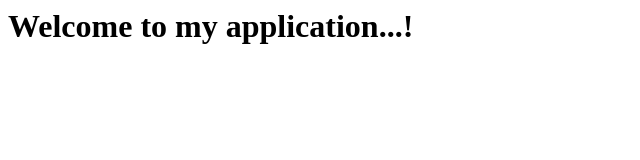
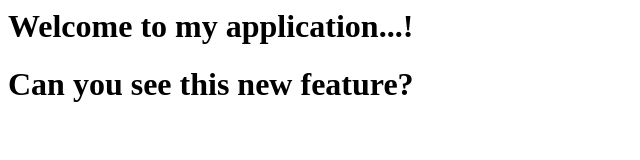
Before and after one commit to pathakbhaskar/execlr-devops, a plain HTML site: page index.html in a window 1280 px wide. Shown: the whole page, without its empty margins (0-640 px from the left). Drawn offline with Linux system fonts and the light colour scheme.

Commit message:
Update index.html

```diff
--- a/index.html
+++ b/index.html
@@ -7,5 +7,6 @@
 
 	<body>
 		<h1> Welcome to my application...! </h1>
+		<h1> Can you see this new feature? </h1>
 	</body>
 </html>
```
